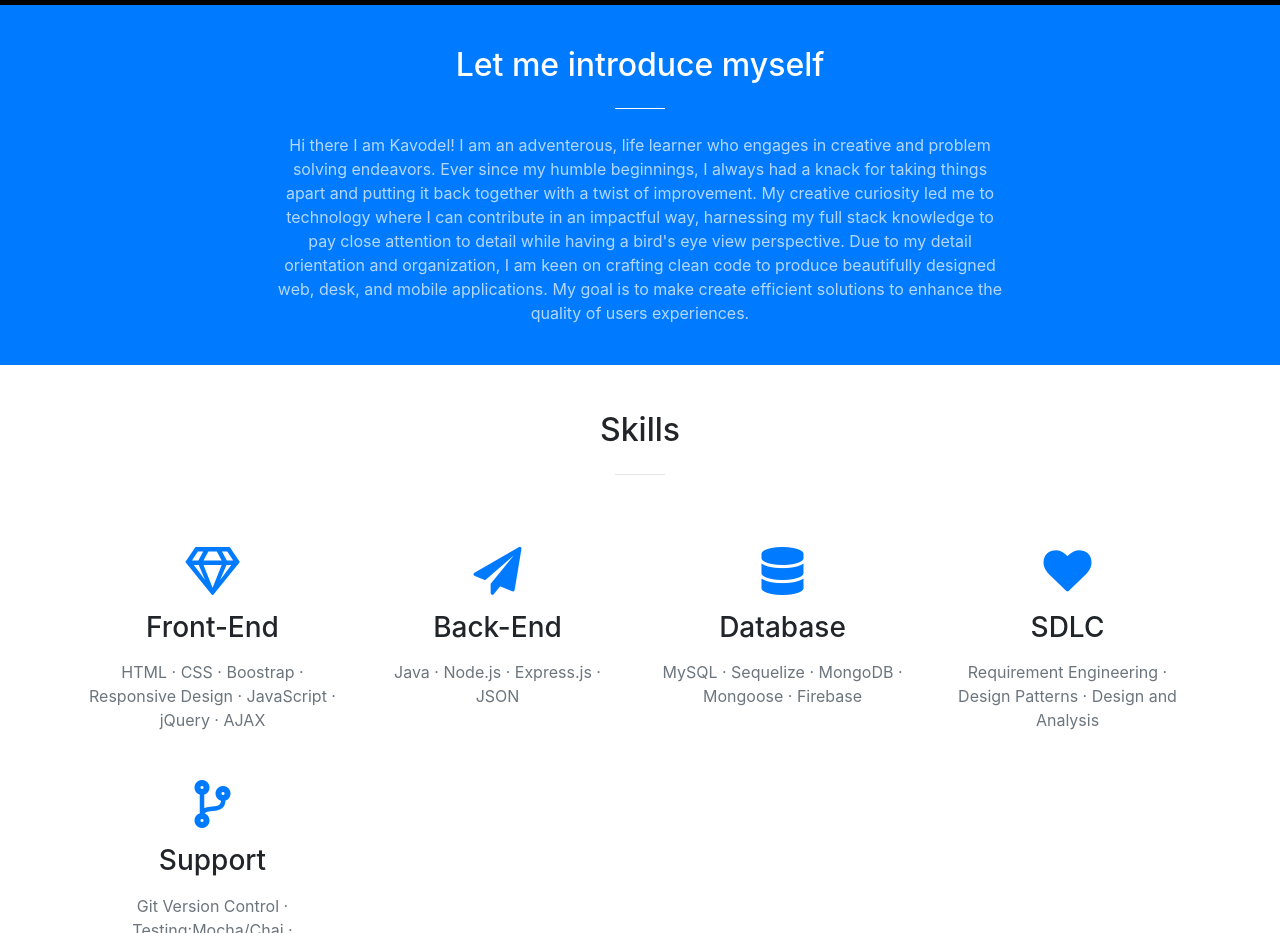
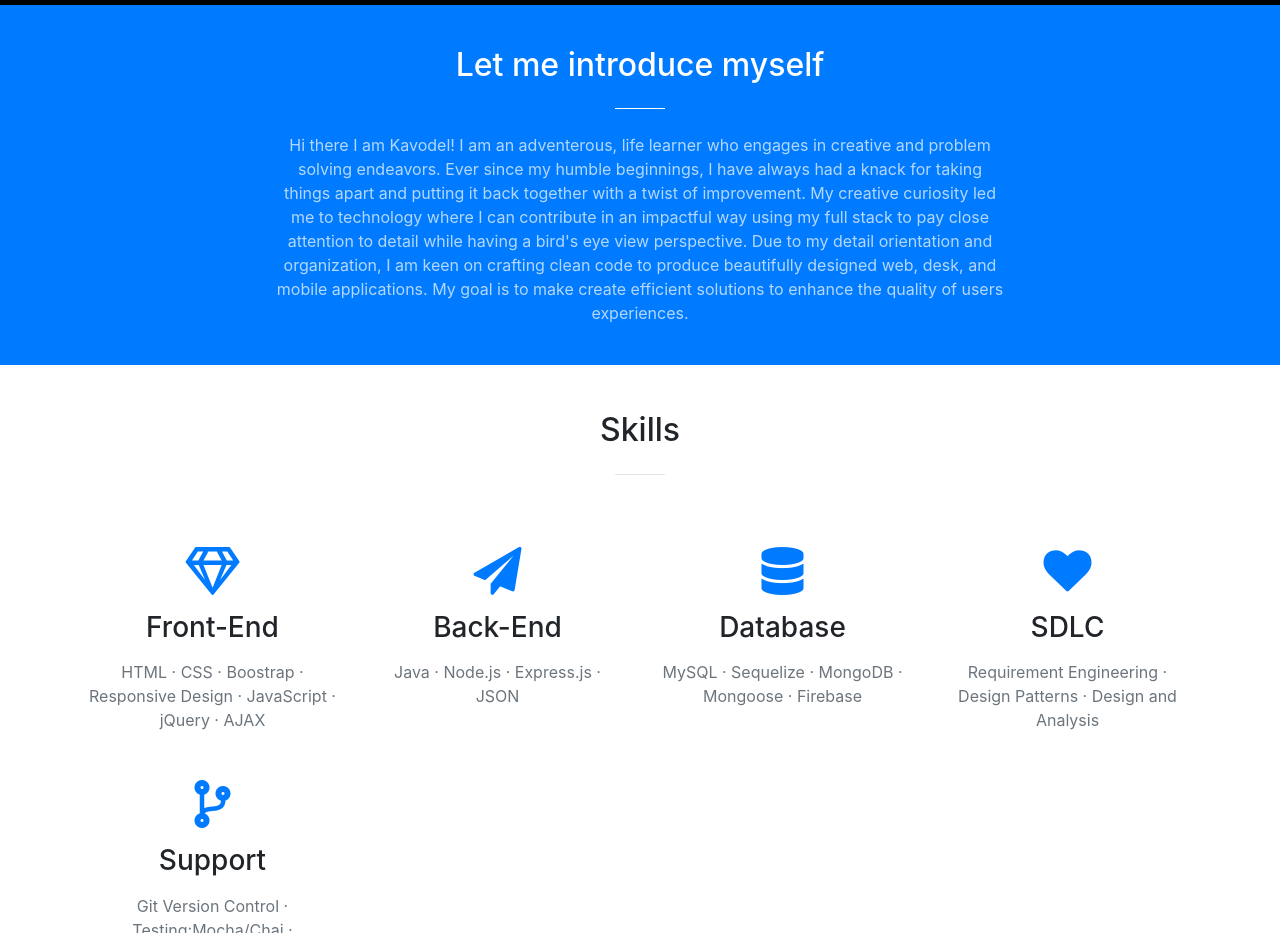
Before and after one commit to KaLaUnlimited/myPortfolio, a website with bundled scripts: page index.html in a window 1280 px wide. Shown: the part 800-1733 px from the top of the page. Built offline with nearby package versions, Linux system fonts and the light colour scheme; grey boxes are pictures that could not be loaded.

Commit message:
intro edited

```diff
--- a/index.html
+++ b/index.html
@@ -87,9 +87,9 @@
             <hr class="light my-4">
             <p class="text-faded mb-4">
               Hi there I am Kavodel! I am an adventerous, life learner who engages in creative and problem solving endeavors.
-                                        Ever since my humble beginnings, I always had a knack for taking things apart and putting it back
+                                        Ever since my humble beginnings, I have always had a knack for taking things apart and putting it back
                                         together with a twist of improvement. My creative curiosity led me to technology where I can contribute
-                                        in an impactful way, harnessing my full stack knowledge to pay close attention to detail while having a
+                                        in an impactful way using my full stack to pay close attention to detail while having a
                                         bird's eye view perspective. Due to my detail orientation and organization, I am keen on crafting
                                         clean code to produce beautifully designed web, desk, and mobile applications. My goal is to make create
                                         efficient solutions to enhance the quality of users experiences. </p>
```
